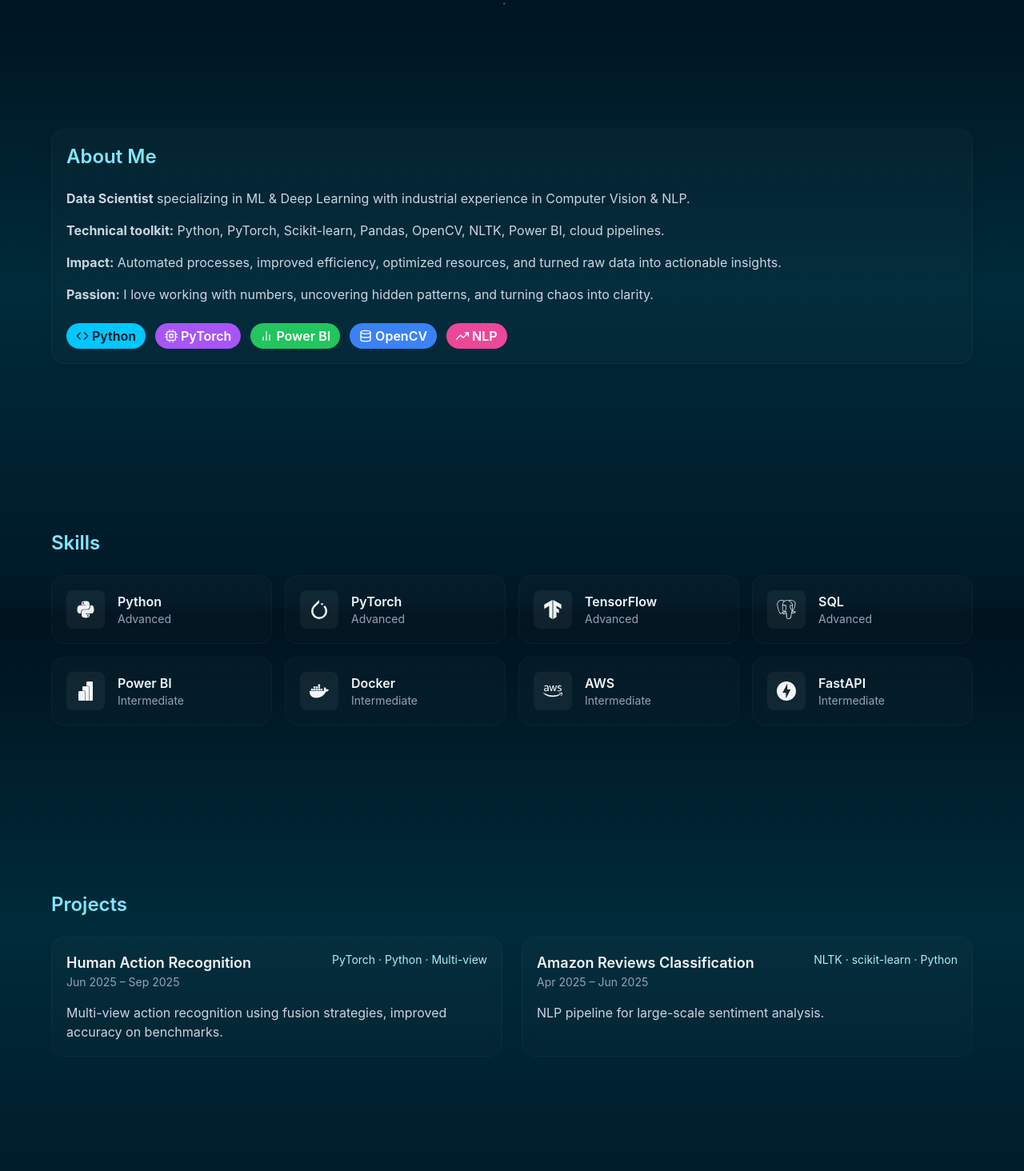
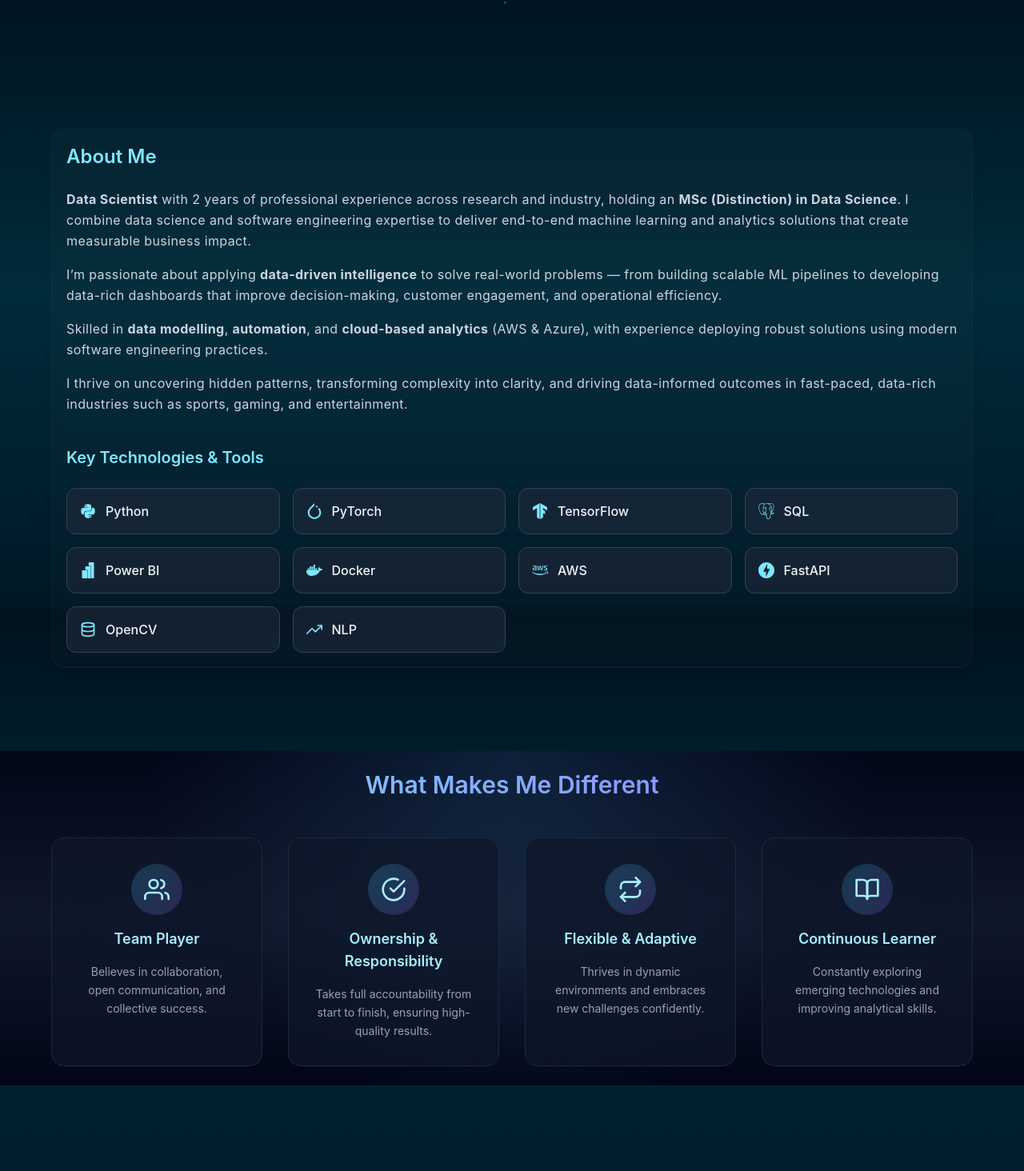
Before and after one commit to dangtna1/DS-portfolio, a React (Vite) app: page / in a window 1280 px wide. Shown: the part 839-2303 px from the top of the page at 80% size. Built offline with nearby package versions, Linux system fonts and the light colour scheme; the HTML template or start-up script is replaced by a standard one.

Commit message:
refactor about section, add USPs

```diff
--- a/src/App.jsx
+++ b/src/App.jsx
@@ -7,6 +7,7 @@
 import Footer from './components/Footer'
 import About from './components/About'
 import data from './data'
+import USP from './components/USP'
 
 export default function App() {
   return (
@@ -17,12 +18,7 @@
 
         <About />
 
-        <section id="skills" className="py-20">
-          <div className="container">
-            <h2 className="text-2xl font-semibold text-ocean-300 mb-6">Skills</h2>
-            <Skills />
-          </div>
-        </section>
+        <USP />
 
         <section id="projects" className="py-20">
           <div className="container">
--- a/src/components/About.jsx
+++ b/src/components/About.jsx
@@ -1,56 +1,82 @@
 import React from 'react'
 import { motion } from 'framer-motion'
-import { FiCode, FiCpu, FiBarChart2, FiDatabase, FiTrendingUp } from 'react-icons/fi'
-import data from '../data'
+import {
+  FiCode, FiCpu, FiBarChart2, FiDatabase, FiTrendingUp
+} from 'react-icons/fi'
+import {
+  FaPython, FaDocker, FaAws
+} from 'react-icons/fa'
+import {
+  SiPytorch, SiTensorflow, SiPowerbi, SiPostgresql, SiFastapi
+} from 'react-icons/si'
 
 export default function About() {
   const skills = [
-    { name: 'Python', color: 'bg-ocean-500 text-slate-900', icon: <FiCode /> },
-    { name: 'PyTorch', color: 'bg-purple-500 text-white', icon: <FiCpu /> },
-    { name: 'Power BI', color: 'bg-green-500 text-white', icon: <FiBarChart2 /> },
-    { name: 'OpenCV', color: 'bg-blue-500 text-white', icon: <FiDatabase /> },
-    { name: 'NLP', color: 'bg-pink-500 text-white', icon: <FiTrendingUp /> },
+    { name: 'Python', icon: <FaPython /> },
+    { name: 'PyTorch', icon: <SiPytorch /> },
+    { name: 'TensorFlow', icon: <SiTensorflow /> },
+    { name: 'SQL', icon: <SiPostgresql /> },
+    { name: 'Power BI', icon: <SiPowerbi /> },
+    { name: 'Docker', icon: <FaDocker /> },
+    { name: 'AWS', icon: <FaAws /> },
+    { name: 'FastAPI', icon: <SiFastapi /> },
+    { name: 'OpenCV', icon: <FiDatabase /> },
+    { name: 'NLP', icon: <FiTrendingUp /> },
   ]
 
   return (
     <section id="about" className="py-20">
-      <div className="container flex flex-col md:flex-row items-start gap-10">
+      <div className="container flex flex-col gap-16">
+        {/* === ABOUT TEXT === */}
         <motion.div
-          initial={{opacity:0, y:20}}
-          whileInView={{opacity:1, y:0}}
-          viewport={{once:true}}
-          transition={{duration:0.6}}
-          className="flex-1 card p-8 bg-slate-900/70 rounded-2xl shadow-lg backdrop-blur-md"
+          initial={{ opacity: 0, y: 20 }}
+          whileInView={{ opacity: 1, y: 0 }}
+          viewport={{ once: true }}
+          transition={{ duration: 0.6 }}
+          className="card p-8 bg-slate-900/70 rounded-2xl shadow-lg backdrop-blur-md"
         >
           <h2 className="text-2xl font-semibold text-ocean-300 mb-6">About Me</h2>
 
-          <p className="text-slate-300 mb-4">
-            <strong>Data Scientist</strong> specializing in ML & Deep Learning with industrial experience in Computer Vision & NLP.
-          </p>
-          <p className="text-slate-300 mb-4">
-            <strong>Technical toolkit:</strong> Python, PyTorch, Scikit-learn, Pandas, OpenCV, NLTK, Power BI, cloud pipelines.
-          </p>
-          <p className="text-slate-300 mb-4">
-            <strong>Impact:</strong> Automated processes, improved efficiency, optimized resources, and turned raw data into actionable insights.
-          </p>
-          <p className="text-slate-300 mb-4">
-            <strong>Passion:</strong> I love working with numbers, uncovering hidden patterns, and turning chaos into clarity.
-          </p>
+          <div className="space-y-4 text-slate-300 leading-relaxed tracking-wide">
+            <p>
+              <strong>Data Scientist</strong> with 2 years of professional experience across research and industry,
+              holding an <strong>MSc (Distinction) in Data Science</strong>. I combine data science and software engineering
+              expertise to deliver end-to-end machine learning and analytics solutions that create measurable business impact.
+            </p>
 
-          {/* Skills Badges */}
-          <div className="flex flex-wrap gap-3 mt-6">
-            {skills.map((skill, idx) => (
-              <motion.span
-                key={idx}
-                initial={{opacity:0, y:10}}
-                whileInView={{opacity:1, y:0}}
-                viewport={{once:true}}
-                transition={{delay:0.1 * idx}}
-                className={`px-3 py-1 rounded-full flex items-center gap-1 font-semibold ${skill.color}`}
-              >
-                {skill.icon} {skill.name}
-              </motion.span>
-            ))}
+            <p>
+              I’m passionate about applying <strong>data-driven intelligence</strong> to solve real-world problems —
+              from building scalable ML pipelines to developing data-rich dashboards that improve decision-making,
+              customer engagement, and operational efficiency.
+            </p>
+
+            <p>
+              Skilled in <strong>data modelling</strong>, <strong>automation</strong>, and <strong>cloud-based analytics</strong> (AWS & Azure),
+              with experience deploying robust solutions using modern software engineering practices.
+            </p>
+
+            <p>
+              I thrive on uncovering hidden patterns, transforming complexity into clarity, and driving data-informed
+              outcomes in fast-paced, data-rich industries such as sports, gaming, and entertainment.
+            </p>
+          </div>
+
+          {/* === SKILLS GRID === */}
+          <div className="mt-10">
+            <h3 className="text-xl font-semibold text-ocean-300 mb-6">Key Technologies & Tools</h3>
+            <div className="grid grid-cols-2 sm:grid-cols-3 md:grid-cols-4 gap-4">
+              {skills.map((s, i) => (
+                <motion.div
+                  key={i}
+                  whileHover={{ y: -8 }}
+                  transition={{ type: 'spring' }}
+                  className="flex items-center gap-3 p-4 bg-slate-800/60 rounded-xl border border-slate-700 hover:border-ocean-400/60 transition-all"
+                >
+                  <div className="text-ocean-300 text-xl">{s.icon}</div>
+                  <div className="font-medium">{s.name}</div>
+                </motion.div>
+              ))}
+            </div>
           </div>
         </motion.div>
       </div>
--- /dev/null
+++ b/src/components/USP.jsx
@@ -0,0 +1,90 @@
+import React from 'react'
+import { motion } from 'framer-motion'
+import { FiUsers, FiCheckCircle, FiRepeat, FiBookOpen } from 'react-icons/fi'
+
+export default function USP() {
+  const usps = [
+    {
+      icon: <FiUsers className="w-8 h-8 text-ocean-200" />,
+      title: 'Team Player',
+      desc: 'Believes in collaboration, open communication, and collective success.',
+    },
+    {
+      icon: <FiCheckCircle className="w-8 h-8 text-ocean-200" />,
+      title: 'Ownership & Responsibility',
+      desc: 'Takes full accountability from start to finish, ensuring high-quality results.',
+    },
+    {
+      icon: <FiRepeat className="w-8 h-8 text-ocean-200" />,
+      title: 'Flexible & Adaptive',
+      desc: 'Thrives in dynamic environments and embraces new challenges confidently.',
+    },
+    {
+      icon: <FiBookOpen className="w-8 h-8 text-ocean-200" />,
+      title: 'Continuous Learner',
+      desc: 'Constantly exploring emerging technologies and improving analytical skills.',
+    },
+  ]
+
+  return (
+    <section
+      id="usp"
+      className="bg-gradient-to-b from-slate-950 via-slate-900 to-slate-950 relative before:absolute before:inset-0 before:bg-[radial-gradient(circle_at_top,rgba(80,180,255,0.15),transparent_60%)]
+"
+    >
+      <div className="container text-center">
+        <motion.h2
+          initial={{ opacity: 0, y: 20 }}
+          whileInView={{ opacity: 1, y: 0 }}
+          viewport={{ once: true }}
+          transition={{ duration: 0.6 }}
+          className="text-3xl font-semibold text-transparent bg-clip-text bg-gradient-to-r from-ocean-300 to-[#9b6bff] mb-12"
+        >
+          What Makes Me Different
+        </motion.h2>
+
+        <div className="grid sm:grid-cols-2 lg:grid-cols-4 gap-8">
+          {usps.map((u, i) => (
+            <motion.div
+              key={i}
+              initial={{ opacity: 0, y: 20 }}
+              whileInView={{ opacity: 1, y: 0 }}
+              viewport={{ once: true }}
+              transition={{ delay: i * 0.1 }}
+              whileHover={{
+                y: -8,
+                scale: 1.03,
+                boxShadow: '0 0 25px rgba(80, 180, 255, 0.3)',
+              }}
+              className="group relative overflow-hidden rounded-2xl bg-slate-900/70 border border-slate-800 backdrop-blur-xl p-8 flex flex-col items-center text-center transition-transform duration-300"
+            >
+              {/* Gradient Border Animation */}
+              <div className="absolute inset-0 rounded-2xl p-[1px] bg-gradient-to-r from-ocean-400/30 to-[#9b6bff]/30 opacity-0 group-hover:opacity-100 transition-opacity duration-500"></div>
+
+              <div className="relative z-10 flex flex-col items-center gap-4">
+                <div className="p-4 rounded-full bg-gradient-to-br from-ocean-400/20 to-[#9b6bff]/20 shadow-inner">
+                  <motion.div
+                    whileHover={{
+                      rotate: 10,
+                      scale: 1.1,
+                    }}
+                    transition={{ type: 'spring', stiffness: 200 }}
+                  >
+                    {u.icon}
+                  </motion.div>
+                </div>
+
+                <h3 className="font-semibold text-lg text-ocean-200">
+                  {u.title}
+                </h3>
+                <p className="text-slate-400 text-sm leading-relaxed">
+                  {u.desc}
+                </p>
+              </div>
+            </motion.div>
+          ))}
+        </div>
+      </div>
+    </section>
+  )
+}
```
